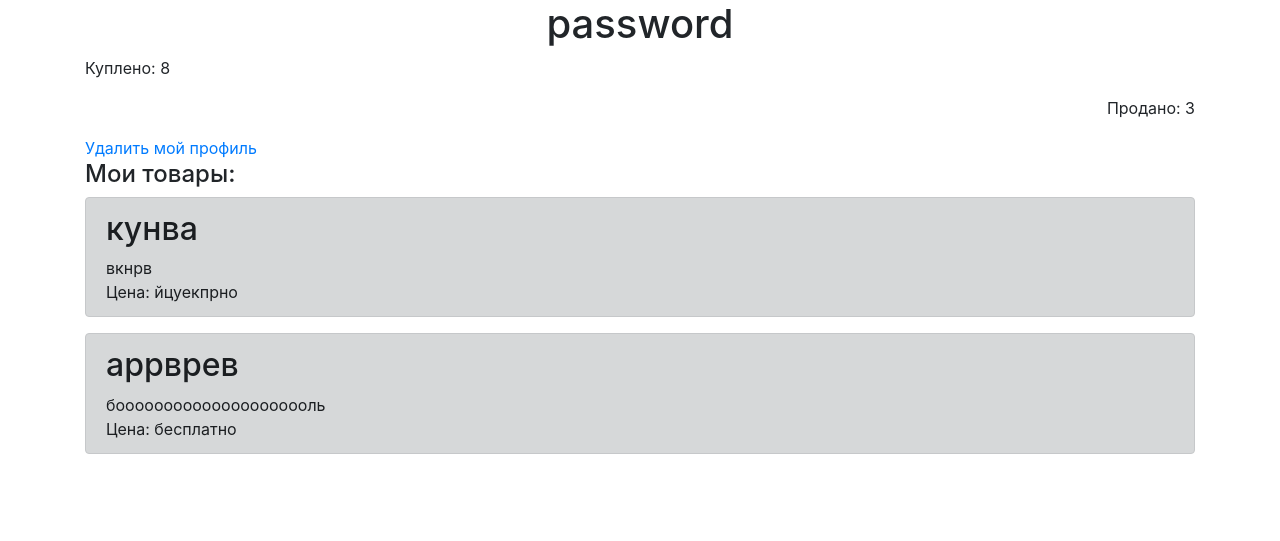
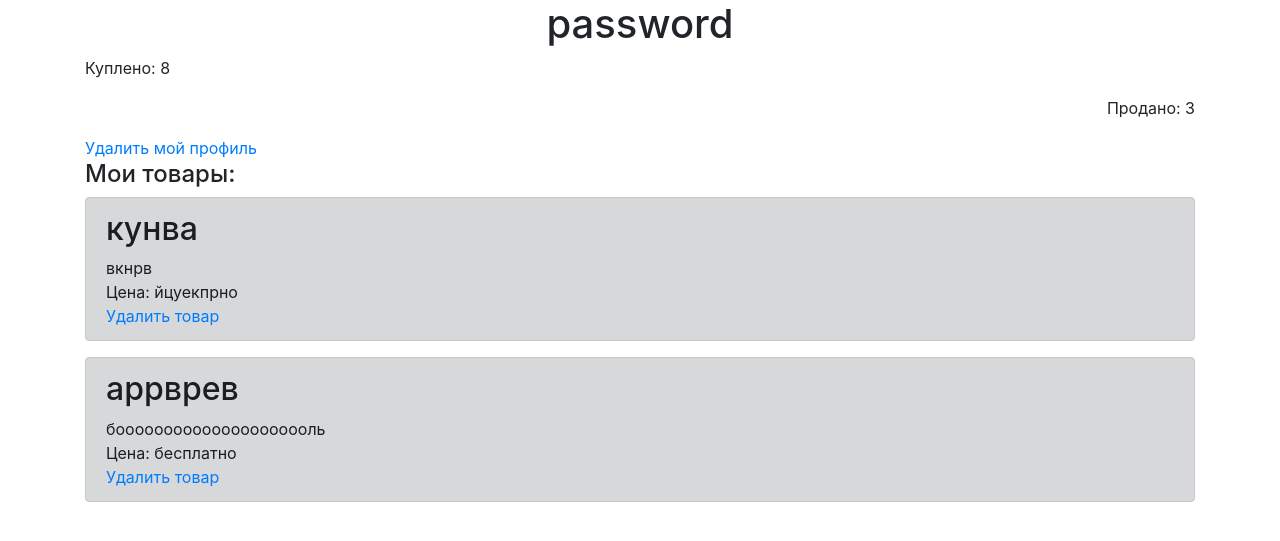
Before and after one commit to BestAlice/my-site, a Flask app: page /my_page in a window 1280 px wide. Shown: the top 541 px of the page. Run offline with Flask 2, Linux system fonts and the light colour scheme; the visitor is signed in with stand-in values (Sample User, id 1); data comes from the database, SQL or seed files in the repository; both versions use the stored data as it was after the commit; some libraries are stand-ins or nearby versions.

Commit message:
доработка

```diff
--- a/server.py
+++ b/server.py
@@ -32,6 +32,7 @@
         name = 'Пользователь'
         products =  ProductModel(db.get_connection()).get_all()
         id_us = 'no_user'
+        status = 'no'
     return render_template('main_list.html', title='Главная страница', \
         username='Пользователь', \
         products= products,
--- a/templates/basket.html
+++ b/templates/basket.html
@@ -23,9 +23,10 @@
   </style>
 </HEAD>
 
+
 <!-- products - список кортежей товаров в корзине -->
+<body bgproperties="fixed">
 {% block content %}
-<body bgproperties="fixed">
 	<a class="navbar-brand" href="/main">Главная страница</a>
 	{% if products != 'Пусто'  %}
 	 <div class="block1" id="container">
@@ -48,5 +49,5 @@
 	<div class="block2" id="container">
 	Сдесь могла быть ваша реклама!!!
 	</div>
+{% endblock %}
 </body>
-{% endblock %}
--- a/templates/my_page.html
+++ b/templates/my_page.html
@@ -1,5 +1,22 @@
 {% extends "base.html" %}
-
+<head>
+   <style type="text/css">
+    body { background: url("img.jpg"); }
+   .text {
+    text-align:  center;
+   }
+   .block1{
+    position: absolute;
+    height: 800px; /* Высота блока */
+    width: 1850px;
+    padding-left: 15px;
+    top: 250px;
+    left:17px;
+    background: repeat-y #c1caca;  /* &nbsp;&nbsp; пробелы*/
+   }
+  </style>
+</head>
+<body bgproperties="fixed">
 {% block content %}
     <h1 align=center>{{user[1]}}</h1>
     <!-- Сделай по возможности Куплено и Продано на одной строке
@@ -8,15 +25,16 @@
     <p align=right>Продано: {{user[5]}}</p>
     <a href="/delite_my_profile">Удалить мой профиль</a>
     <br>
-    <h4>Мои товары:</h4>
+    <div class="text" id="container"><h4>Мои товары:</h4></div>
+<div class="block1" id="container">
     {% for item in products %}
 	    <div class="alert alert-dark" role="alert">
 	        <h2>{{item[1]}}</h2>
-          <div>{{item[2]}}</div>
-          <div>Цена: {{item[3]}}</div>
-          {% if status==item[4] %}
+            <div>{{item[2]}}</div>
+            <div>Цена: {{item[3]}}</div>
             <a href="/delete_product/{{item[0]}}">Удалить товар</a>
-          {% endif %}
 	    </div>
 	{% endfor %}
+</div>
 {% endblock %}
+</body>
```
Also changed, not shown: templates/control_users.html (+24 -2 lines), templates/main_list.html (+12 -12 lines), base.db.
